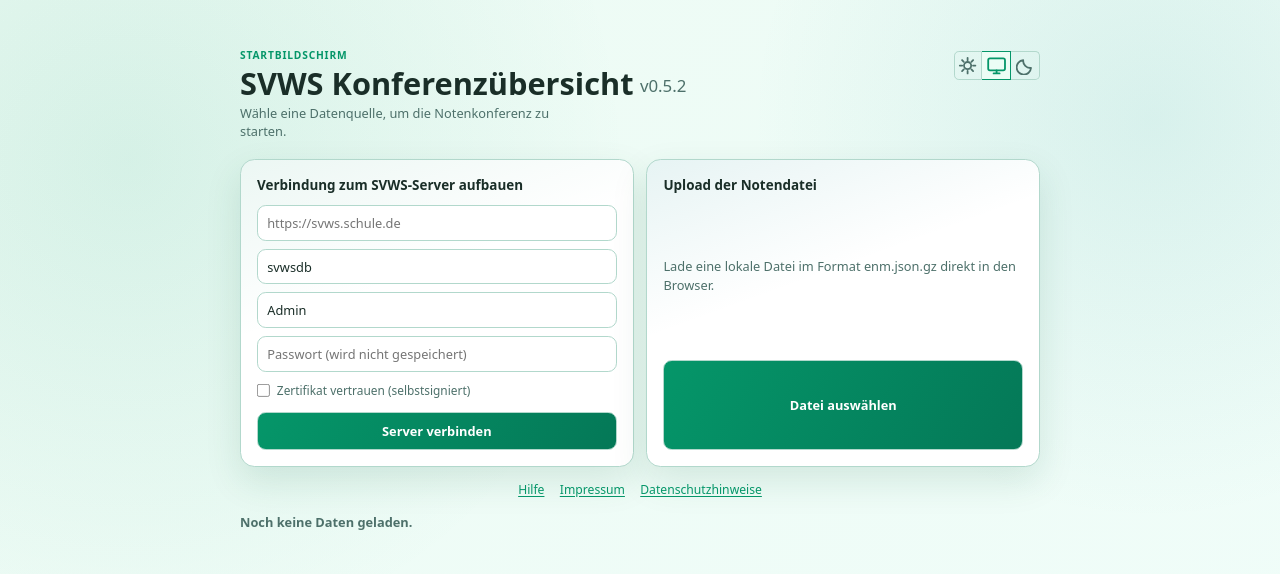
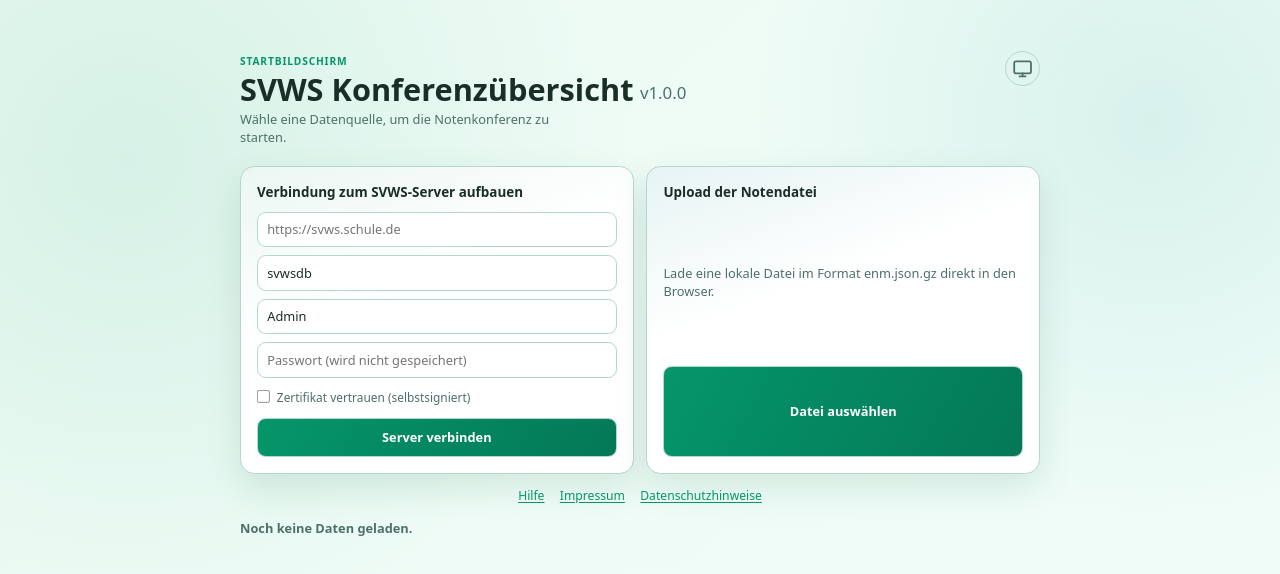
Before and after one commit to FPfotenhauer/SVWS-Conference, a Vue app: page / in a window 1280 px wide. Shown: the top 574 px of the page. Built offline with nearby package versions, Linux system fonts and the light colour scheme.

Commit message:
unified toggle

```diff
--- a/package.json
+++ b/package.json
@@ -1,6 +1,6 @@
 {
   "name": "svws-conference",
-  "version": "0.5.2",
+  "version": "1.0.0",
   "private": true,
   "type": "module",
   "main": "electron/main.cjs",
--- a/src/components/conference/ConferenceHeaderSection.vue
+++ b/src/components/conference/ConferenceHeaderSection.vue
@@ -45,25 +45,32 @@
   setup(props, { emit }) {
     const { preference, setTheme } = useTheme()
 
-    function sunIcon() {
-      return h('svg', { viewBox: '0 0 16 16', width: '14', height: '14', fill: 'none', 'aria-hidden': 'true' }, [
-        h('circle', { cx: '8', cy: '8', r: '3', stroke: 'currentColor', 'stroke-width': '1.5' }),
-        h('path', { d: 'M8 1.5v2M8 12.5v2M1.5 8h2M12.5 8h2M3.4 3.4l1.42 1.42M11.18 11.18l1.42 1.42M12.6 3.4l-1.42 1.42M4.82 11.18l-1.42 1.42', stroke: 'currentColor', 'stroke-width': '1.5', 'stroke-linecap': 'round' }),
-      ])
+    const themeOrder = ['system', 'light', 'dark'] as const
+
+    function cycleTheme() {
+      const next = themeOrder[(themeOrder.indexOf(preference.value) + 1) % themeOrder.length]
+      setTheme(next)
     }
 
-    function monitorIcon() {
+    const themeIcon = () => {
+      if (preference.value === 'light') {
+        return h('svg', { viewBox: '0 0 16 16', width: '14', height: '14', fill: 'none', 'aria-hidden': 'true' }, [
+          h('circle', { cx: '8', cy: '8', r: '3', stroke: 'currentColor', 'stroke-width': '1.5' }),
+          h('path', { d: 'M8 1.5v2M8 12.5v2M1.5 8h2M12.5 8h2M3.4 3.4l1.42 1.42M11.18 11.18l1.42 1.42M12.6 3.4l-1.42 1.42M4.82 11.18l-1.42 1.42', stroke: 'currentColor', 'stroke-width': '1.5', 'stroke-linecap': 'round' }),
+        ])
+      }
+      if (preference.value === 'dark') {
+        return h('svg', { viewBox: '0 0 16 16', width: '14', height: '14', fill: 'none', 'aria-hidden': 'true' }, [
+          h('path', { d: 'M12.5 10A6 6 0 0 1 6 3.5a6 6 0 1 0 6.5 6.5Z', stroke: 'currentColor', 'stroke-width': '1.5', 'stroke-linecap': 'round', 'stroke-linejoin': 'round' }),
+        ])
+      }
       return h('svg', { viewBox: '0 0 16 16', width: '14', height: '14', fill: 'none', 'aria-hidden': 'true' }, [
         h('rect', { x: '1', y: '2', width: '14', height: '10', rx: '1.5', stroke: 'currentColor', 'stroke-width': '1.5' }),
         h('path', { d: 'M5.5 14.5h5M8 12v2.5', stroke: 'currentColor', 'stroke-width': '1.5', 'stroke-linecap': 'round' }),
       ])
     }
 
-    function moonIcon() {
-      return h('svg', { viewBox: '0 0 16 16', width: '14', height: '14', fill: 'none', 'aria-hidden': 'true' }, [
-        h('path', { d: 'M12.5 10A6 6 0 0 1 6 3.5a6 6 0 1 0 6.5 6.5Z', stroke: 'currentColor', 'stroke-width': '1.5', 'stroke-linecap': 'round', 'stroke-linejoin': 'round' }),
-      ])
-    }
+    const themeTitle = () => ({ system: 'System-Theme', light: 'Hell', dark: 'Dunkel' }[preference.value])
 
     return () => [
       h('header', { class: 'topbar' }, [
@@ -130,11 +137,7 @@
           class: 'icon-btn',
           onClick: () => emit('openChanges'),
         }, `Änderungen (${props.totalChangeCount})`),
-        h('div', { class: 'theme-tabs', role: 'group', 'aria-label': 'Farbschema wählen' }, [
-          h('button', { class: preference.value === 'light' ? 'theme-tab active' : 'theme-tab', onClick: () => setTheme('light'), title: 'Helles Design', 'aria-label': 'Helles Design' }, sunIcon()),
-          h('button', { class: preference.value === 'system' ? 'theme-tab active' : 'theme-tab', onClick: () => setTheme('system'), title: 'System-Design', 'aria-label': 'System-Design' }, monitorIcon()),
-          h('button', { class: preference.value === 'dark' ? 'theme-tab active' : 'theme-tab', onClick: () => setTheme('dark'), title: 'Dunkles Design', 'aria-label': 'Dunkles Design' }, moonIcon()),
-        ]),
+        h('button', { class: 'theme-btn', title: themeTitle(), 'aria-label': themeTitle(), onClick: cycleTheme }, themeIcon()),
         h('button', {
           class: 'icon-btn icon-btn-logout',
           onClick: () => emit('requestLogout'),
--- a/src/components/conference/StartScreenSection.vue
+++ b/src/components/conference/StartScreenSection.vue
@@ -27,25 +27,32 @@
   setup(props, { emit }) {
     const { preference, setTheme } = useTheme()
 
-    function sunIcon() {
-      return h('svg', { viewBox: '0 0 16 16', width: '24', height: '24', fill: 'none', 'aria-hidden': 'true' }, [
-        h('circle', { cx: '8', cy: '8', r: '3', stroke: 'currentColor', 'stroke-width': '1.5' }),
-        h('path', { d: 'M8 1.5v2M8 12.5v2M1.5 8h2M12.5 8h2M3.4 3.4l1.42 1.42M11.18 11.18l1.42 1.42M12.6 3.4l-1.42 1.42M4.82 11.18l-1.42 1.42', stroke: 'currentColor', 'stroke-width': '1.5', 'stroke-linecap': 'round' }),
-      ])
+    const themeOrder = ['system', 'light', 'dark'] as const
+
+    function cycleTheme() {
+      const next = themeOrder[(themeOrder.indexOf(preference.value) + 1) % themeOrder.length]
+      setTheme(next)
     }
 
-    function monitorIcon() {
+    const themeIcon = () => {
+      if (preference.value === 'light') {
+        return h('svg', { viewBox: '0 0 16 16', width: '24', height: '24', fill: 'none', 'aria-hidden': 'true' }, [
+          h('circle', { cx: '8', cy: '8', r: '3', stroke: 'currentColor', 'stroke-width': '1.5' }),
+          h('path', { d: 'M8 1.5v2M8 12.5v2M1.5 8h2M12.5 8h2M3.4 3.4l1.42 1.42M11.18 11.18l1.42 1.42M12.6 3.4l-1.42 1.42M4.82 11.18l-1.42 1.42', stroke: 'currentColor', 'stroke-width': '1.5', 'stroke-linecap': 'round' }),
+        ])
+      }
+      if (preference.value === 'dark') {
+        return h('svg', { viewBox: '0 0 16 16', width: '24', height: '24', fill: 'none', 'aria-hidden': 'true' }, [
+          h('path', { d: 'M12.5 10A6 6 0 0 1 6 3.5a6 6 0 1 0 6.5 6.5Z', stroke: 'currentColor', 'stroke-width': '1.5', 'stroke-linecap': 'round', 'stroke-linejoin': 'round' }),
+        ])
+      }
       return h('svg', { viewBox: '0 0 16 16', width: '24', height: '24', fill: 'none', 'aria-hidden': 'true' }, [
         h('rect', { x: '1', y: '2', width: '14', height: '10', rx: '1.5', stroke: 'currentColor', 'stroke-width': '1.5' }),
         h('path', { d: 'M5.5 14.5h5M8 12v2.5', stroke: 'currentColor', 'stroke-width': '1.5', 'stroke-linecap': 'round' }),
       ])
     }
 
-    function moonIcon() {
-      return h('svg', { viewBox: '0 0 16 16', width: '24', height: '24', fill: 'none', 'aria-hidden': 'true' }, [
-        h('path', { d: 'M12.5 10A6 6 0 0 1 6 3.5a6 6 0 1 0 6.5 6.5Z', stroke: 'currentColor', 'stroke-width': '1.5', 'stroke-linecap': 'round', 'stroke-linejoin': 'round' }),
-      ])
-    }
+    const themeTitle = () => ({ system: 'System-Theme', light: 'Hell', dark: 'Dunkel' }[preference.value])
 
     type ImpressumWindow = Window & { __IMPRESSUM_MARKDOWN__?: string }
 
@@ -132,11 +139,7 @@
 
     return () => [
       h('div', { class: 'start-topbar' }, [
-        h('div', { class: 'theme-tabs theme-tabs-start', role: 'group', 'aria-label': 'Farbschema wählen' }, [
-          h('button', { class: preference.value === 'light' ? 'theme-tab active' : 'theme-tab', onClick: () => setTheme('light'), title: 'Helles Design', 'aria-label': 'Helles Design' }, sunIcon()),
-          h('button', { class: preference.value === 'system' ? 'theme-tab active' : 'theme-tab', onClick: () => setTheme('system'), title: 'System-Design', 'aria-label': 'System-Design' }, monitorIcon()),
-          h('button', { class: preference.value === 'dark' ? 'theme-tab active' : 'theme-tab', onClick: () => setTheme('dark'), title: 'Dunkles Design', 'aria-label': 'Dunkles Design' }, moonIcon()),
-        ]),
+        h('button', { class: 'theme-btn theme-btn-start', title: themeTitle(), 'aria-label': themeTitle(), onClick: cycleTheme }, themeIcon()),
       ]),
       h('section', { class: 'hero' }, [
         h('p', { class: 'hero-kicker' }, 'Startbildschirm'),
--- a/src/style.css
+++ b/src/style.css
@@ -1982,57 +1982,39 @@
   background: var(--conf-surface);
 }
 
-/* ── Theme picker ── */
-.theme-tabs {
-  display: flex;
-}
-
-.theme-tab {
+/* ── Theme toggle ── */
+.theme-btn {
   display: inline-flex;
   align-items: center;
   justify-content: center;
   width: 30px;
   height: 30px;
-  border: 1px solid var(--conf-border);
-  background: var(--conf-bg);
+  border-radius: 50%;
+  border: 1px solid var(--conf-border);
+  background: transparent;
   color: var(--conf-ink-soft);
   cursor: pointer;
   padding: 0;
-  line-height: 1;
-}
-
-.theme-tab:first-child {
-  border-radius: 6px 0 0 6px;
-}
-
-.theme-tab:last-child {
-  border-radius: 0 6px 6px 0;
-  border-left: none;
-}
-
-.theme-tab:not(:first-child):not(:last-child) {
-  border-left: none;
-}
-
-.theme-tab.active {
-  background: var(--conf-accent-bg);
+  flex-shrink: 0;
+  transition: color 0.15s, border-color 0.15s;
+}
+
+.theme-btn:hover {
+  color: var(--conf-accent);
   border-color: var(--conf-accent);
-  color: var(--conf-accent-dark);
 }
 
 /* Start-screen-Variante: verwendet Landing-page-Variablen */
-.theme-tabs-start .theme-tab {
+.theme-btn-start {
   border-color: var(--line);
-  background: transparent;
   color: var(--ink-soft);
-  height: 36px;
-  width: 36px;
-}
-
-.theme-tabs-start .theme-tab.active {
-  background: var(--surface-strong);
+  width: 44px;
+  height: 44px;
+}
+
+.theme-btn-start:hover {
+  color: var(--accent);
   border-color: var(--accent);
-  color: var(--accent);
 }
 
 @media (max-width: 900px) {
```
